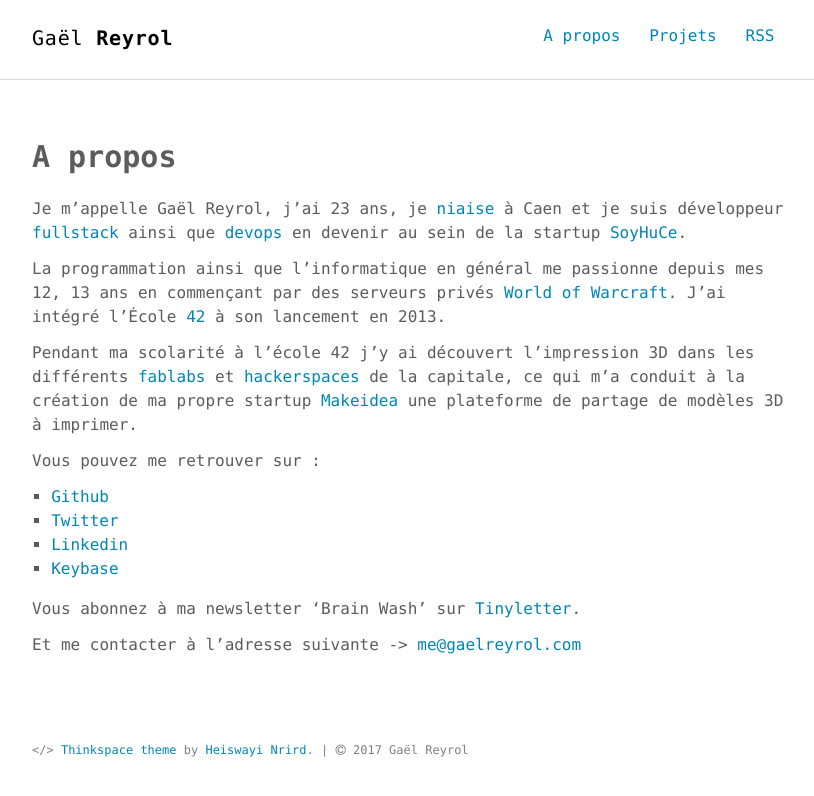
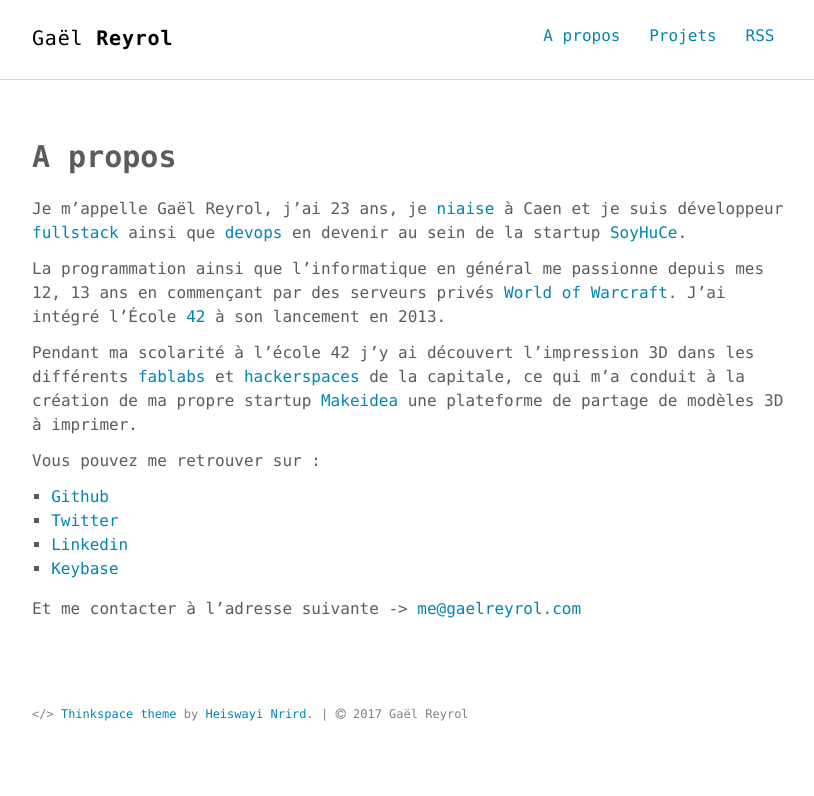
Before and after one commit to Zevran/gaelreyrol.com, a Jekyll site: the page built from apropos.md, in a window 1280 px wide. Shown: the top 796 px of the page, without its empty margins (232-1046 px from the left). Built offline with Jekyll 4.4.1, drawn with Linux system fonts in a browser that asks for light colours.

Commit message:
fix(apropos): Suppression de la newsletter

```diff
--- a/apropos.md
+++ b/apropos.md
@@ -19,6 +19,6 @@ Vous pouvez me retrouver sur :
 
 <!-- De belles choses niveau making sont à venir sur Caen donc je vous recommande d'aller voir par là si ça vous intéresse -> [makelabs.xyz](https://makelabs.xyz){:target="_blank"} -->
 
-Vous abonnez à ma newsletter 'Brain Wash' sur [Tinyletter](https://tinyletter.com/Zevran){:target="_blank"}.
+<!-- Vous abonnez à ma newsletter 'Brain Wash' sur [Tinyletter](https://tinyletter.com/Zevran){:target="_blank"}. -->
 
 Et me contacter à l'adresse suivante -> [me@gaelreyrol.com](mailto:me@gaelreyrol.com)
```
